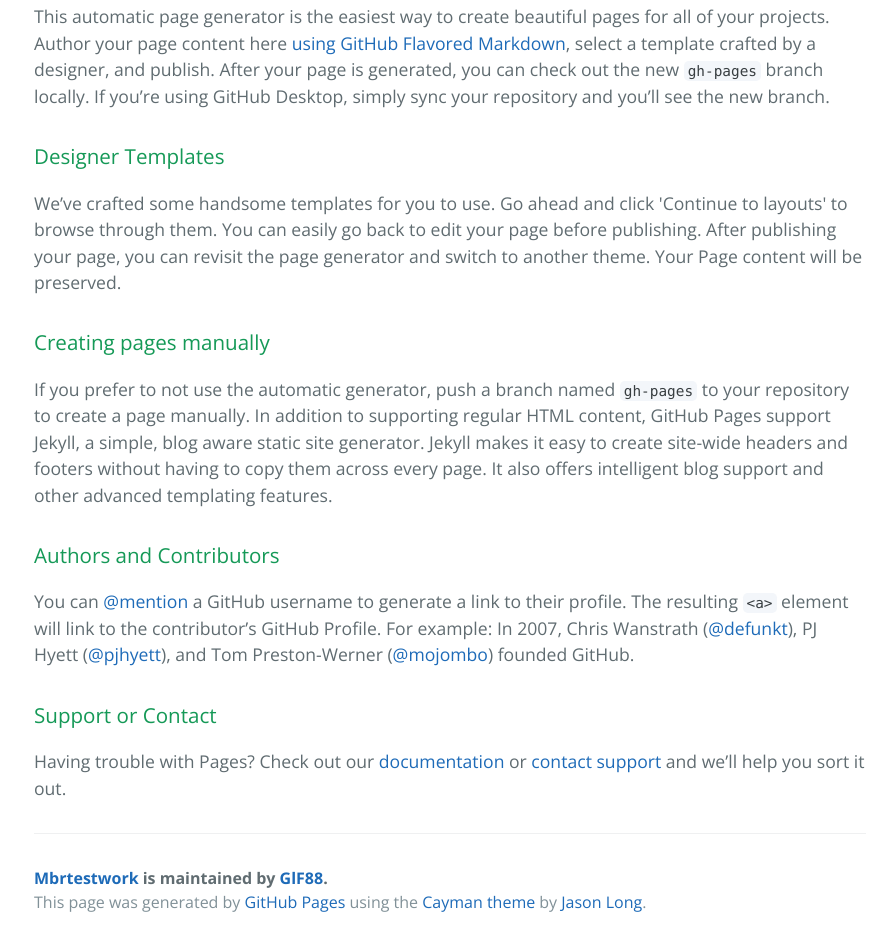
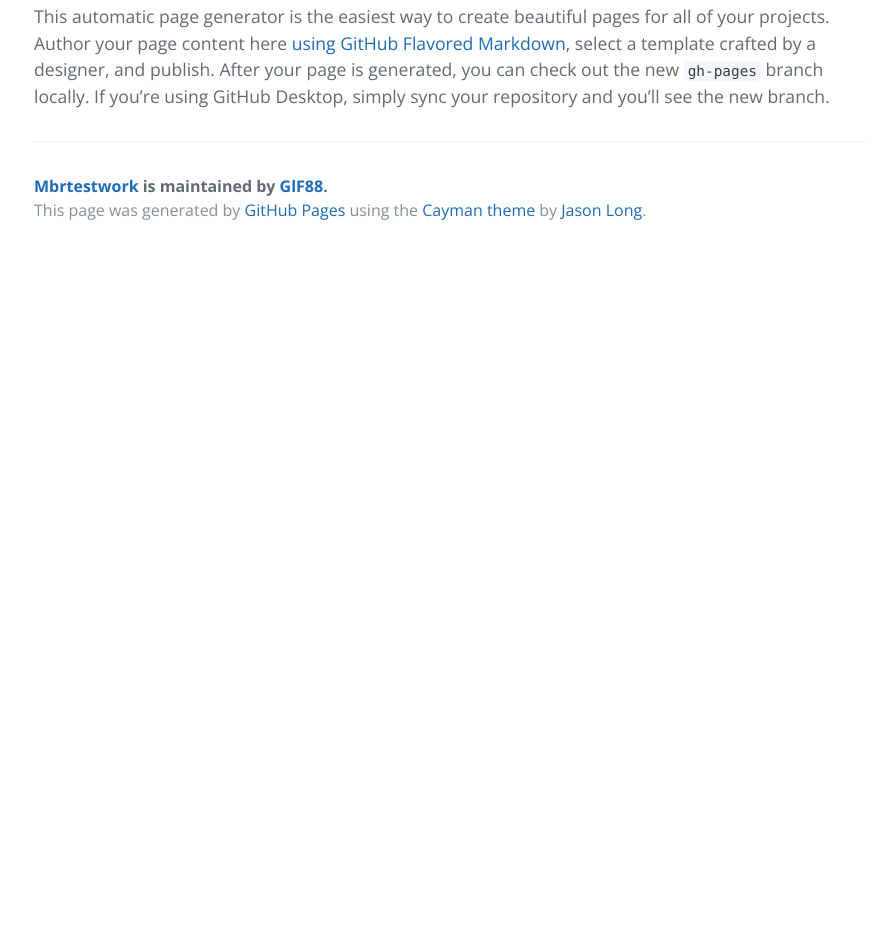
Before and after one commit to GlF88/mbrTestWork, a plain HTML site: page index.html in a window 1280 px wide. Shown: the part 413-1359 px from the top of the page, without its empty margins (190-1083 px from the left). After the commit the page ends 800 px from the top, so only its background shows below. Drawn offline with nearby package versions, Linux system fonts and the light colour scheme.

Commit message:
Update index.html

```diff
--- a/index.html
+++ b/index.html
@@ -23,26 +23,7 @@
 <a id="welcome-to-github-pages" class="anchor" href="#welcome-to-github-pages" aria-hidden="true"><span class="octicon octicon-link"></span></a>Welcome to GitHub Pages.</h3>
 
 <p>This automatic page generator is the easiest way to create beautiful pages for all of your projects. Author your page content here <a href="https://guides.github.com/features/mastering-markdown/">using GitHub Flavored Markdown</a>, select a template crafted by a designer, and publish. After your page is generated, you can check out the new <code>gh-pages</code> branch locally. If you’re using GitHub Desktop, simply sync your repository and you’ll see the new branch.</p>
-
-<h3>
-<a id="designer-templates" class="anchor" href="#designer-templates" aria-hidden="true"><span class="octicon octicon-link"></span></a>Designer Templates</h3>
-
-<p>We’ve crafted some handsome templates for you to use. Go ahead and click 'Continue to layouts' to browse through them. You can easily go back to edit your page before publishing. After publishing your page, you can revisit the page generator and switch to another theme. Your Page content will be preserved.</p>
-
-<h3>
-<a id="creating-pages-manually" class="anchor" href="#creating-pages-manually" aria-hidden="true"><span class="octicon octicon-link"></span></a>Creating pages manually</h3>
-
-<p>If you prefer to not use the automatic generator, push a branch named <code>gh-pages</code> to your repository to create a page manually. In addition to supporting regular HTML content, GitHub Pages support Jekyll, a simple, blog aware static site generator. Jekyll makes it easy to create site-wide headers and footers without having to copy them across every page. It also offers intelligent blog support and other advanced templating features.</p>
-
-<h3>
-<a id="authors-and-contributors" class="anchor" href="#authors-and-contributors" aria-hidden="true"><span class="octicon octicon-link"></span></a>Authors and Contributors</h3>
-
-<p>You can <a href="https://github.com/blog/821" class="user-mention">@mention</a> a GitHub username to generate a link to their profile. The resulting <code>&lt;a&gt;</code> element will link to the contributor’s GitHub Profile. For example: In 2007, Chris Wanstrath (<a href="https://github.com/defunkt" class="user-mention">@defunkt</a>), PJ Hyett (<a href="https://github.com/pjhyett" class="user-mention">@pjhyett</a>), and Tom Preston-Werner (<a href="https://github.com/mojombo" class="user-mention">@mojombo</a>) founded GitHub.</p>
-
-<h3>
-<a id="support-or-contact" class="anchor" href="#support-or-contact" aria-hidden="true"><span class="octicon octicon-link"></span></a>Support or Contact</h3>
-
-<p>Having trouble with Pages? Check out our <a href="https://help.github.com/pages">documentation</a> or <a href="https://github.com/contact">contact support</a> and we’ll help you sort it out.</p>
+</p>
 
       <footer class="site-footer">
         <span class="site-footer-owner"><a href="https://github.com/GlF88/mbrTestWork">Mbrtestwork</a> is maintained by <a href="https://github.com/GlF88">GlF88</a>.</span>
```
